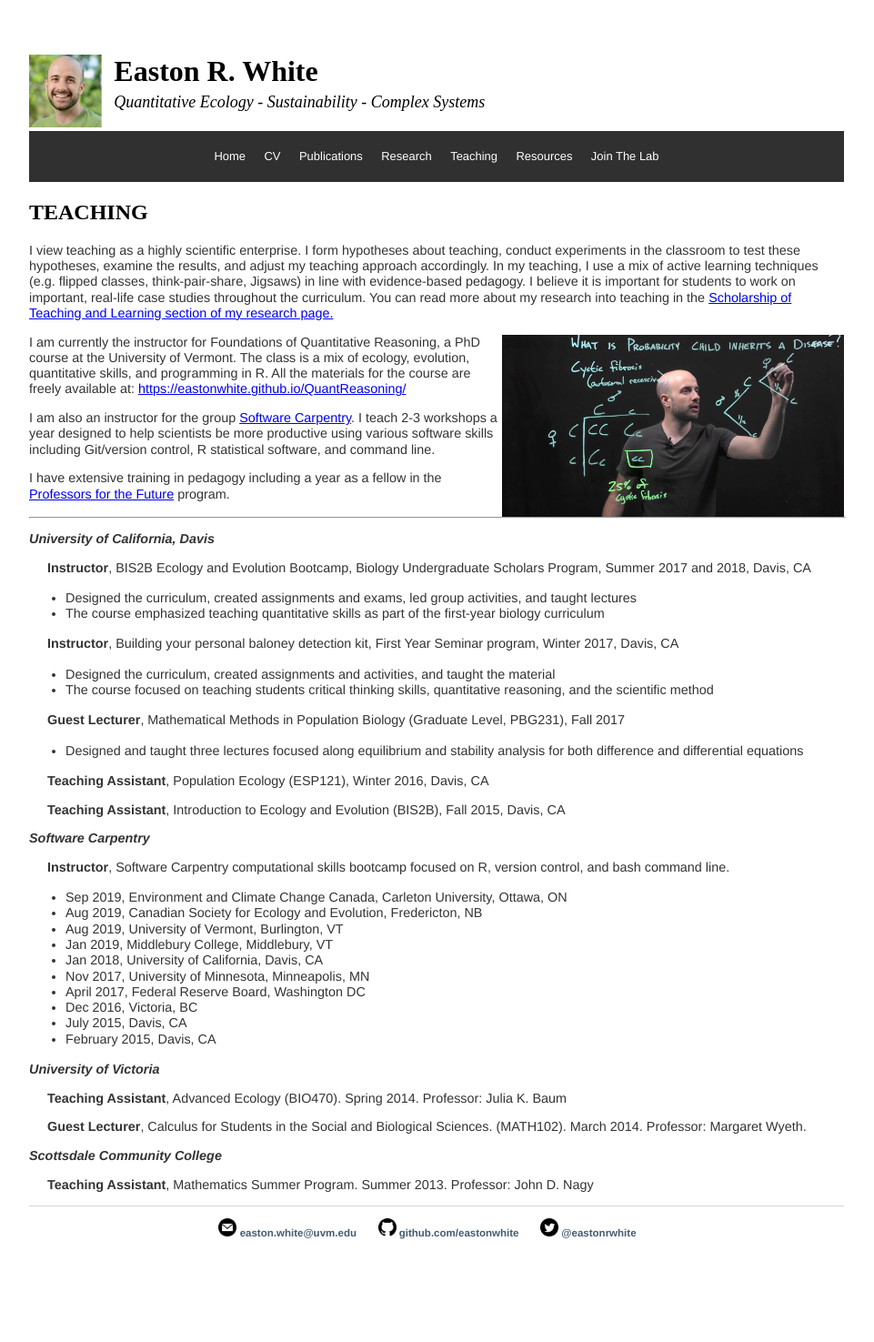
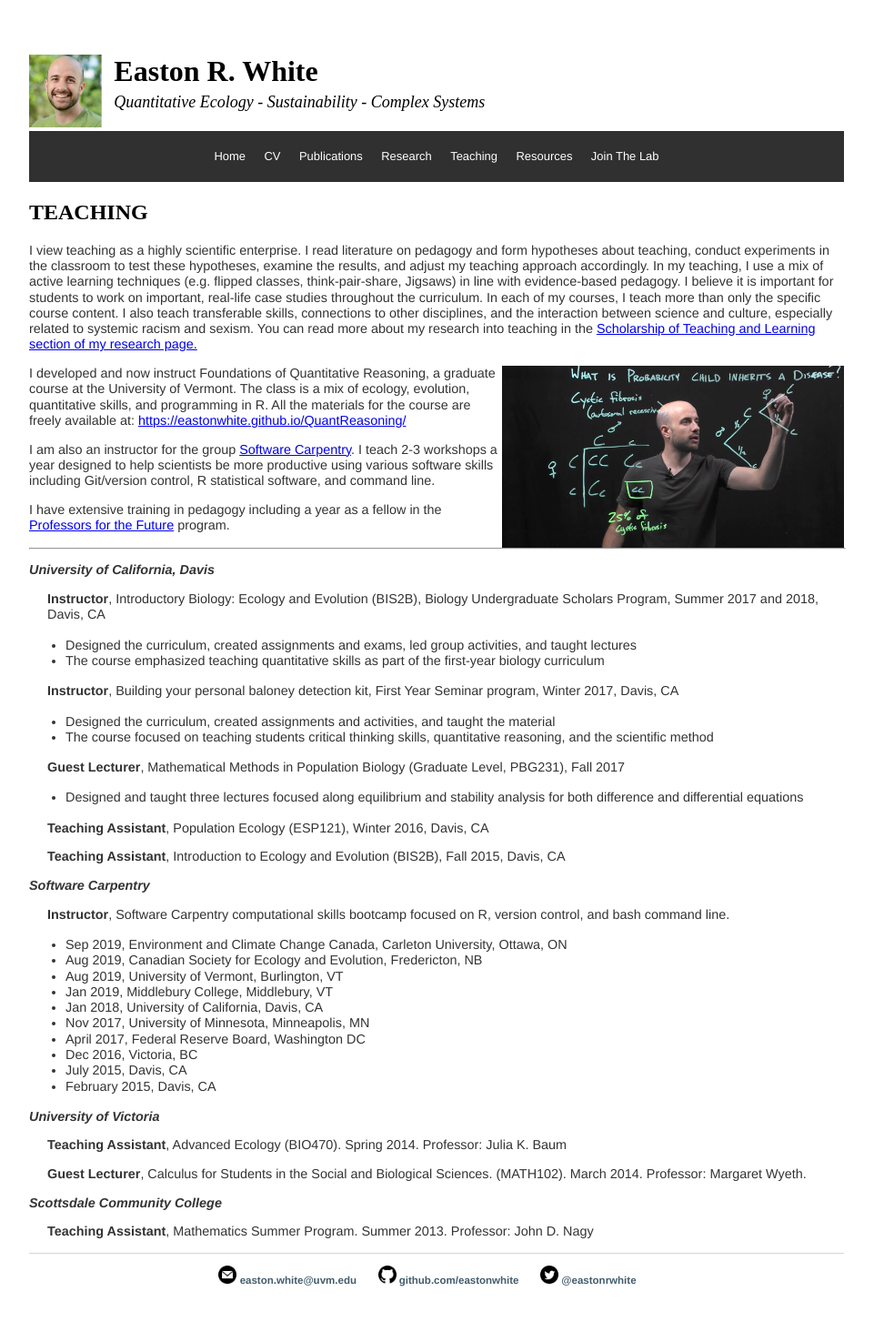
Before and after one commit to eastonwhite/eastonwhite.github.io, a Jekyll site: the page built from teaching/index.html, in a window 1280 px wide. Shown: the whole page at 91% size, without its empty margins (160-1121 px from the left). Built offline with Jekyll 4.4.1, drawn with Linux system fonts in a browser that asks for light colours; before the commit the page ends 1423 px from its top, so only the background shows below that.

Commit message:
updated intro of teaching

```diff
--- a/teaching/index.html
+++ b/teaching/index.html
@@ -5,12 +5,12 @@ title: Easton R. White | Teaching
 
 <h2>TEACHING</h2>
 
-<p>I view teaching as a highly scientific enterprise. I form hypotheses about teaching, conduct experiments in the classroom to test these hypotheses, examine the results, and adjust my teaching approach accordingly. In my teaching, I use a mix of active learning techniques (e.g. flipped classes, think-pair-share, Jigsaws) in line with evidence-based pedagogy. I believe it is important for students to work on important, real-life case studies throughout the curriculum. You can read more about my research into teaching in the <a href="https://eastonwhite.wordpress.com/current-research/#SoTL">Scholarship of Teaching and Learning section of my research page. </a> </p>
+<p>I view teaching as a highly scientific enterprise. I read literature on pedagogy and form hypotheses about teaching, conduct experiments in the classroom to test these hypotheses, examine the results, and adjust my teaching approach accordingly. In my teaching, I use a mix of active learning techniques (e.g. flipped classes, think-pair-share, Jigsaws) in line with evidence-based pedagogy. I believe it is important for students to work on important, real-life case studies throughout the curriculum. In each of my courses, I teach more than only the specific course content. I also teach transferable skills, connections to other disciplines, and the interaction between science and culture, especially related to systemic racism and sexism. You can read more about my research into teaching in the <a href="https://eastonwhite.github.io/research/#SoTL">Scholarship of Teaching and Learning section of my research page. </a>   </p>
 
 <img src="/images/easton_teaching.png" alt="learning_glass" align="right" style="height:200px;">
 
 
-<p>I am currently the instructor for Foundations of Quantitative Reasoning, a PhD course at the University of Vermont. The class is a mix of ecology, evolution, quantitative skills, and programming in R. All the materials for the course are freely available at: <a href="https://eastonwhite.github.io/QuantReasoning/" rel="nofollow">https://eastonwhite.github.io/QuantReasoning/</a></p>
+<p>I developed and now instruct Foundations of Quantitative Reasoning, a graduate course at the University of Vermont. The class is a mix of ecology, evolution, quantitative skills, and programming in R. All the materials for the course are freely available at: <a href="https://eastonwhite.github.io/QuantReasoning/" rel="nofollow">https://eastonwhite.github.io/QuantReasoning/</a></p>
 <p>I am also an instructor for the group <a href="http://software-carpentry.org/" target="_blank" rel="noopener">Software Carpentry</a>. I teach 2-3 workshops a year designed to help scientists be more productive using various software skills including Git/version control, R statistical software, and command line.</p>
 <p>I have extensive training in pedagogy including a year as a fellow in the <a href="https://grad.ucdavis.edu/professional-development/professors-future" target="_blank" rel="noopener">Professors for the Future</a> program.      </strong></p>
 
@@ -18,7 +18,7 @@ title: Easton R. White | Teaching
 <hr size="2" width="100%" align="left">
 
 <p><strong><em>University of California, Davis</em></strong></p>
-<p style="margin-left: 20px"><strong>Instructor</strong>, BIS2B Ecology and Evolution Bootcamp, Biology Undergraduate Scholars Program, Summer 2017 and 2018, Davis, CA </p>
+<p style="margin-left: 20px"><strong>Instructor</strong>, Introductory Biology: Ecology and Evolution (BIS2B), Biology Undergraduate Scholars Program, Summer 2017 and 2018, Davis, CA </p>
 <ul padding-left: 15px>
 <li>Designed the curriculum, created assignments and exams, led group activities, and taught lectures</li>
 <li>The course emphasized teaching quantitative skills as part of the first-year biology curriculum</li>
```
